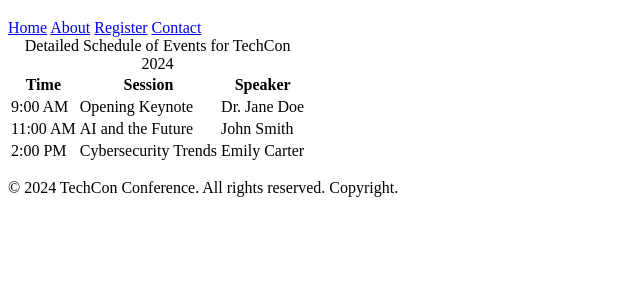
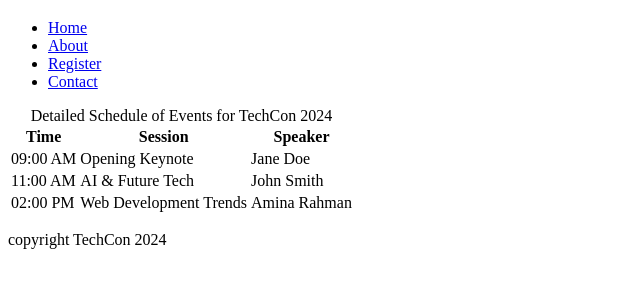
Before and after one commit to NicheP09/TechCon_HTML, a plain HTML site: page techcon_website/schedule.html in a window 1280 px wide. Shown: the part 61-348 px from the top of the page, without its empty margins (0-640 px from the left). Drawn offline with Linux system fonts and the light colour scheme.

Commit message:
Refactor schedule.html for passchecker

```diff
--- a/techcon_website/schedule.html
+++ b/techcon_website/schedule.html
@@ -2,17 +2,18 @@
 <html lang="en">
   <head>
     <meta charset="UTF-8" />
-    <meta name="viewport" content="width=device-width, initial-scale=1.0" />
     <title>Schedule for TechCon 2024</title>
   </head>
   <body>
     <header>
       <h1>Schedule for TechCon 2024</h1>
       <nav>
-        <a href="index.html">Home</a>
-        <a href="about.html">About</a>
-        <a href="register.html">Register</a>
-        <a href="contact.html">Contact</a>
+        <ul>
+          <li><a href="index.html">Home</a></li>
+          <li><a href="about.html">About</a></li>
+          <li><a href="register.html">Register</a></li>
+          <li><a href="contact.html">Contact</a></li>
+        </ul>
       </nav>
     </header>
 
@@ -21,31 +22,33 @@
         <caption>
           Detailed Schedule of Events for TechCon 2024
         </caption>
+        <thead>
           <tr>
             <th scope="col">Time</th>
             <th scope="col">Session</th>
             <th scope="col">Speaker</th>
           </tr>
+        </thead>
+        <tbody>
           <tr>
-          <td>9:00 AM</td>
+            <td>09:00 AM</td>
             <td>Opening Keynote</td>
-          <td>Dr. Jane Doe</td>
+            <td>Jane Doe</td>
           </tr>
           <tr>
             <td>11:00 AM</td>
-          <td>AI and the Future</td>
+            <td>AI & Future Tech</td>
             <td>John Smith</td>
           </tr>
           <tr>
-          <td>2:00 PM</td>
-          <td>Cybersecurity Trends</td>
-          <td>Emily Carter</td>
+            <td>02:00 PM</td>
+            <td>Web Development Trends</td>
+            <td>Amina Rahman</td>
           </tr>
+        </tbody>
       </table>
     </main>
 
-    <footer>
-      <p>© 2024 TechCon Conference. All rights reserved. Copyright.</p>
-    </footer>
+    <footer><p>copyright TechCon 2024</p></footer>
   </body>
 </html>
```
Lines whose indentation alone changed are shown as unchanged.
